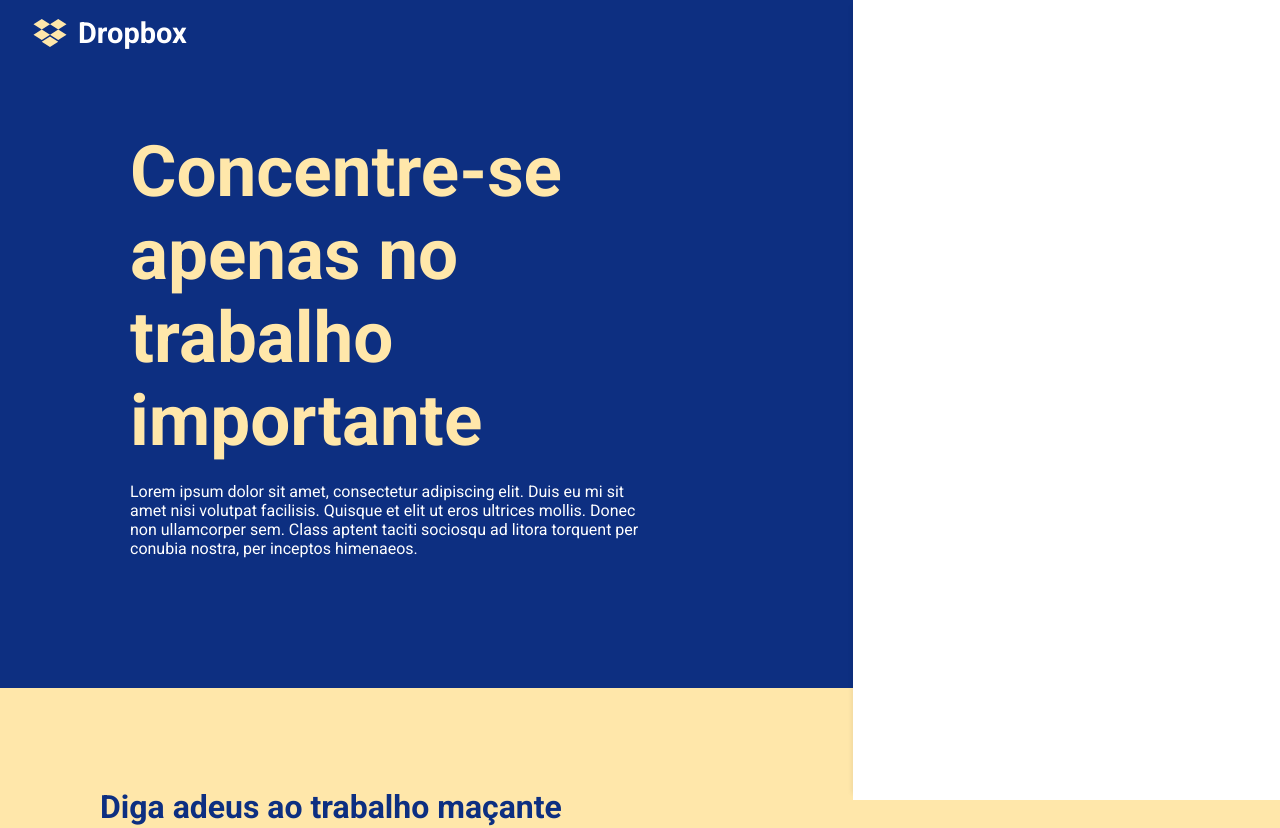
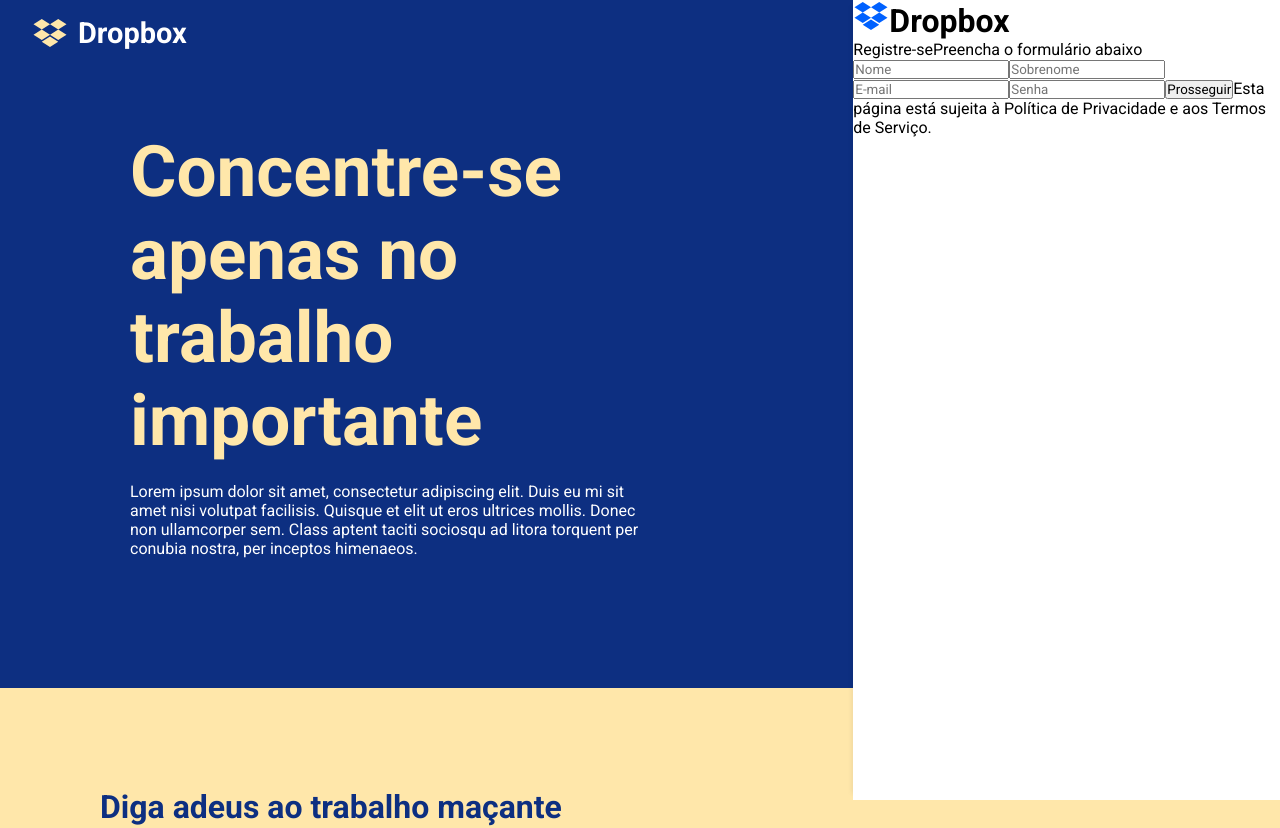
Before and after one commit to JoaoPaulo-LD/dropbox-ui-clone, a React (Create React App) app: page / in a window 1280 px wide. Shown: the top 828 px of the page. Built offline with nearby package versions, Linux system fonts and the light colour scheme.

Commit message:
MenuForm component created

```diff
--- a/src/App.tsx
+++ b/src/App.tsx
@@ -5,6 +5,7 @@
 import SideMenu from './components/SideMenu'
 
 import data from './data'
+import MenuForm from './components/MenuForm'
 
 function App() {
   return (
@@ -35,7 +36,9 @@
         description={data[4].description}
       />
 
-      <SideMenu />
+      <SideMenu>
+        <MenuForm />
+      </SideMenu>
 
       <GlobalStyles />
     </>
--- /dev/null
+++ b/src/components/MenuForm/index.tsx
@@ -0,0 +1,40 @@
+import React from 'react';
+
+import {
+  Container,
+  Navigation,
+  DropboxLogo,
+  Form
+} from './styles';
+
+const MenuForm: React.FC = () => {
+  return (
+    <Container>
+      <Navigation>
+        <h1>
+          <DropboxLogo />
+          <span>Dropbox</span>
+        </h1>
+
+        <button className="action--close">✕</button>
+      </Navigation>
+
+      <Form>
+        <span className="title">Registre-se</span>
+        <span className="subtitle">Preencha o formulário abaixo</span>
+
+        <input type="text" placeholder="Nome" />
+        <input type="text" placeholder="Sobrenome" />
+        <input type="email" placeholder="E-mail" />
+        <input type="password" placeholder="Senha" />
+
+        <button>Prosseguir</button>
+        <span className="termns">
+          Esta página está sujeita à Política de Privacidade e aos Termos de Serviço.
+        </span>
+      </Form>
+    </Container>
+  );
+};
+
+export default MenuForm;
--- /dev/null
+++ b/src/components/MenuForm/styles.ts
@@ -0,0 +1,16 @@
+import styled from 'styled-components'
+import { FaDropbox } from 'react-icons/fa'
+
+export const Container = styled.div`
+
+`;
+
+export const Navigation = styled.div``
+
+export const DropboxLogo = styled(FaDropbox)`
+  width: 36px;
+  height: 32px;
+  fill: var(--color-blue);
+`
+
+export const Form = styled.div``
```
